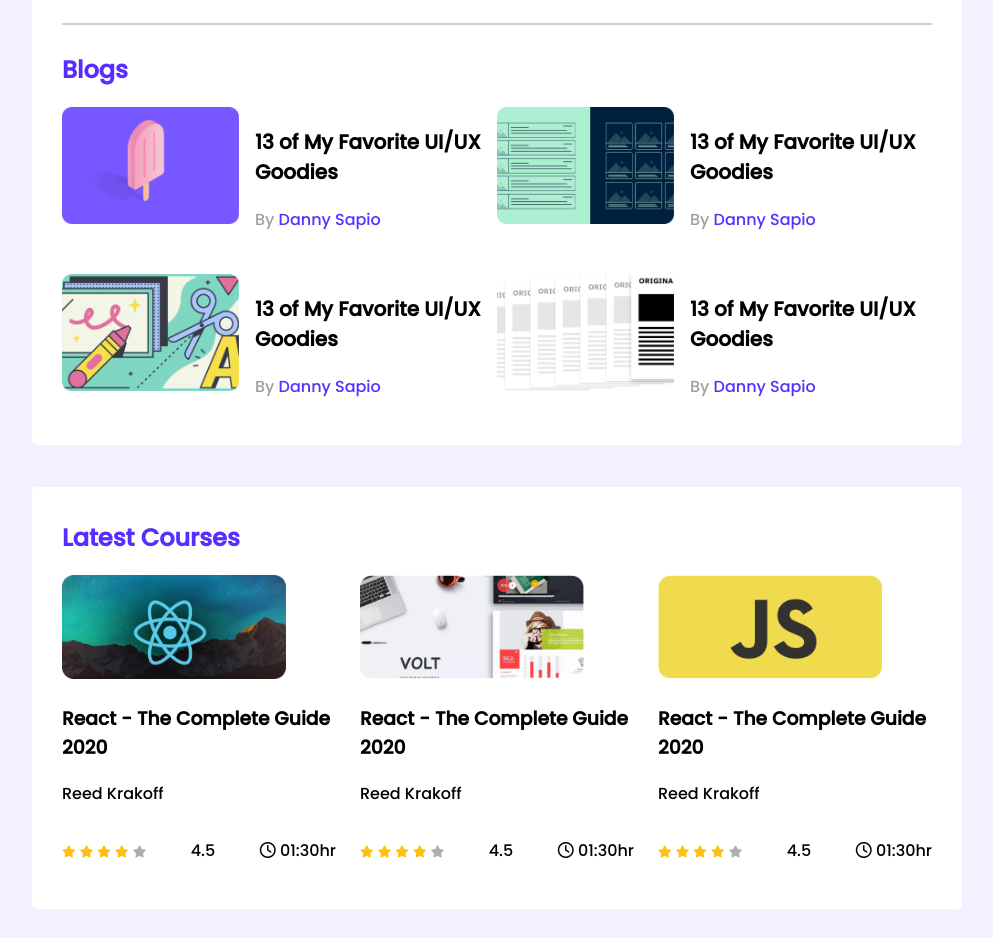
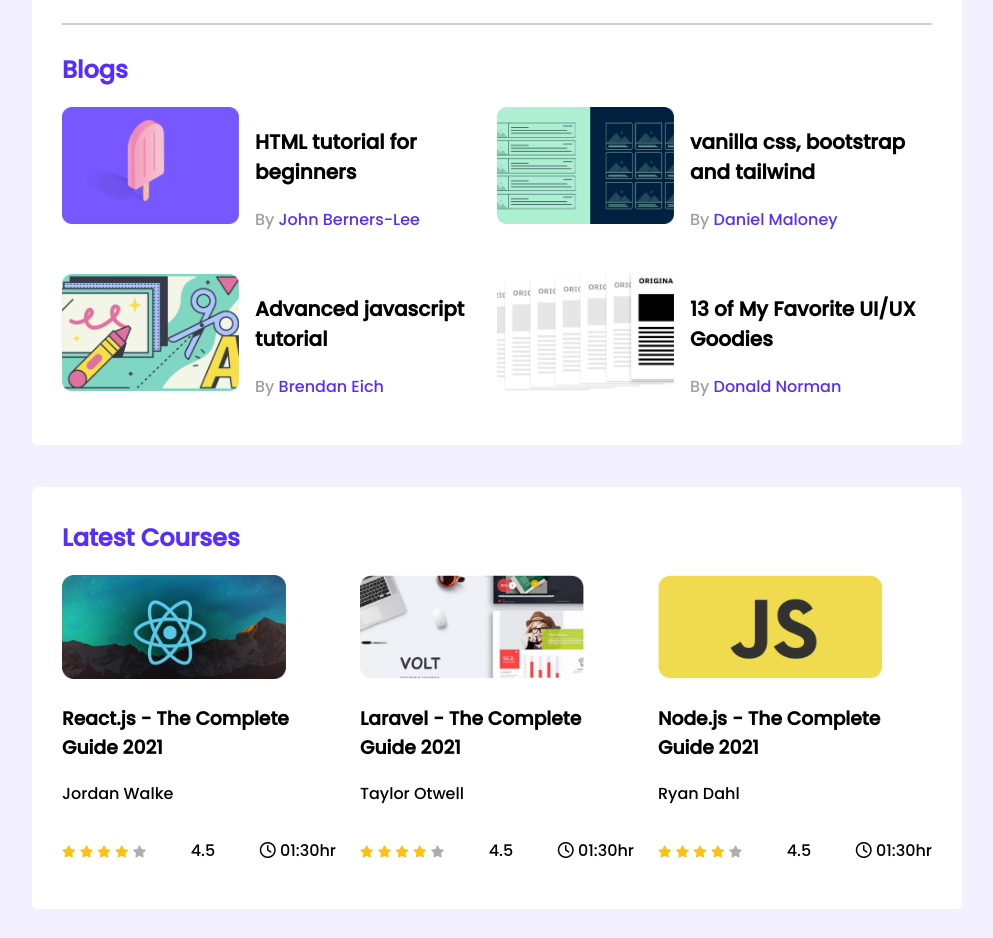
Before and after one commit to Mustafijur10/leader-board, a plain HTML site: page index.html in a window 1280 px wide. Shown: the part 280-1218 px from the top of the page, without its empty margins (143-1136 px from the left). Drawn offline with Linux system fonts and the light colour scheme.

Commit message:
requerment matched

```diff
--- a/index.html
+++ b/index.html
@@ -70,9 +70,8 @@
                             <img src="images/blogs/blog-1.png" alt="">
                         </div>
                         <div class="bolg-details">
-                            <h3 class="blog-title">13 of My Favorite
-                                UI/UX Goodies</h3>
-                            <p class="blog-author">By <a href="">Danny Sapio</a></p>
+                            <h3 class="blog-title">HTML tutorial for beginners</h3>
+                            <p class="blog-author">By <a href="">John Berners-Lee</a></p>
                         </div>
 
                     </article>
@@ -81,9 +80,8 @@
                             <img src="images/blogs/blog-2.png" alt="">
                         </div>
                         <div class="bolg-details">
-                            <h3 class="blog-title">13 of My Favorite
-                                UI/UX Goodies</h3>
-                            <p class="blog-author">By <a href="">Danny Sapio</a></p>
+                            <h3 class="blog-title">vanilla css, bootstrap and tailwind </h3>
+                            <p class="blog-author">By <a href="">Daniel Maloney</a></p>
                         </div>
 
                     </article>
@@ -92,9 +90,8 @@
                             <img src="images/blogs/blog-3.png" alt="">
                         </div>
                         <div class="bolg-details">
-                            <h3 class="blog-title">13 of My Favorite
-                                UI/UX Goodies</h3>
-                            <p class="blog-author">By <a href="">Danny Sapio</a></p>
+                            <h3 class="blog-title">Advanced javascript tutorial </h3>
+                            <p class="blog-author">By <a href="">Brendan Eich</a></p>
                         </div>
 
                     </article>
@@ -105,7 +102,7 @@
                         <div class="bolg-details">
                             <h3 class="blog-title">13 of My Favorite
                                 UI/UX Goodies</h3>
-                            <p class="blog-author">By <a href="">Danny Sapio</a></p>
+                            <p class="blog-author">By <a href="">Donald Norman</a></p>
                         </div>
 
                     </article>
@@ -122,8 +119,8 @@
                         <img src="images/courses/course-1.png" alt="">
                     </div>
                     <div class="course-detail">
-                        <h3 class="course-title">React - The Complete Guide 2020</h3>
-                        <p class="course-author">Reed Krakoff</p>
+                        <h3 class="course-title">React.js - The Complete Guide 2021</h3>
+                        <p class="course-author">Jordan Walke</p>
                         <div class="course-info">
                             <div>
                                 <i class="fas fa-star filled"></i>
@@ -146,8 +143,8 @@
                         <img src="images/courses/course-2.png" alt="">
                     </div>
                     <div class="course-detail">
-                        <h3 class="course-title">React - The Complete Guide 2020</h3>
-                        <p class="course-author">Reed Krakoff</p>
+                        <h3 class="course-title">Laravel - The Complete Guide 2021</h3>
+                        <p class="course-author">Taylor Otwell</p>
                         <div class="course-info">
                             <div>
                                 <i class="fas fa-star filled"></i>
@@ -170,8 +167,8 @@
                         <img src="images/courses/course-3.png" alt="">
                     </div>
                     <div class="course-detail">
-                        <h3 class="course-title">React - The Complete Guide 2020</h3>
-                        <p class="course-author">Reed Krakoff</p>
+                        <h3 class="course-title">Node.js - The Complete Guide 2021</h3>
+                        <p class="course-author">Ryan Dahl</p>
                         <div class="course-info">
                             <div>
                                 <i class="fas fa-star filled"></i>
```
